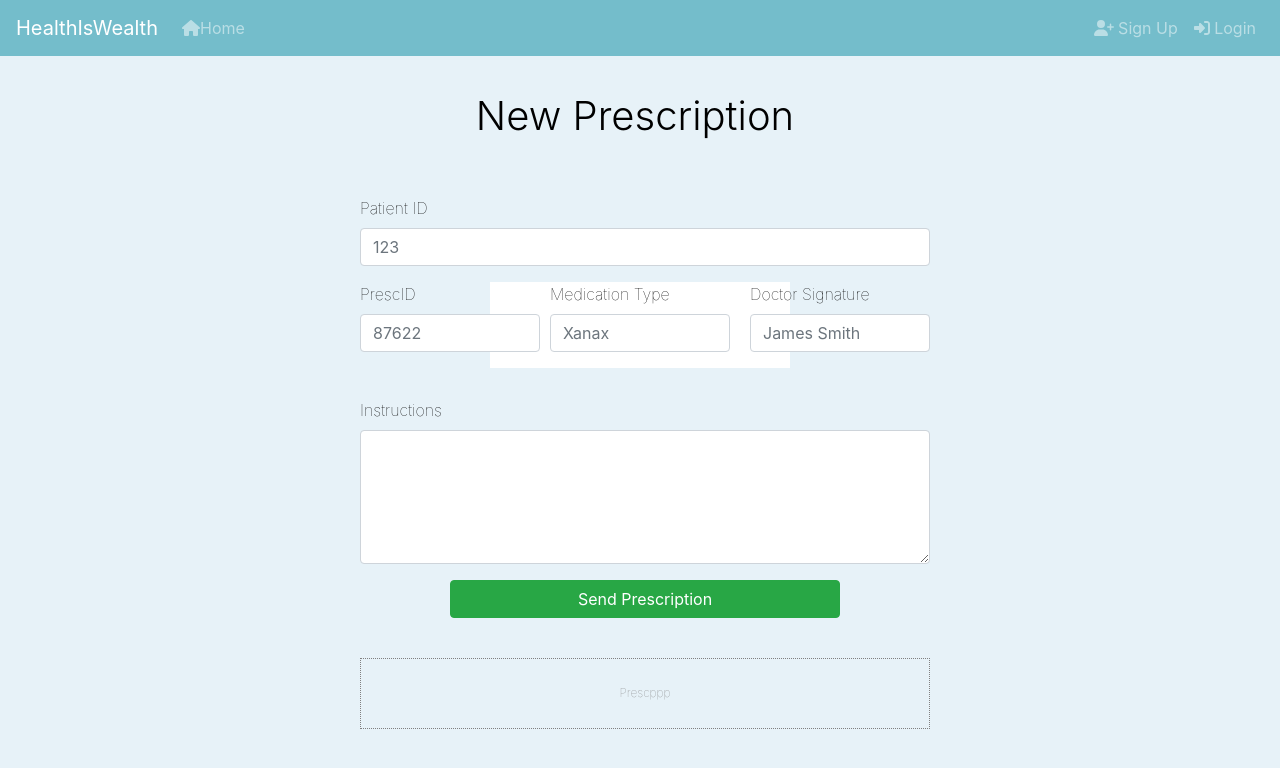
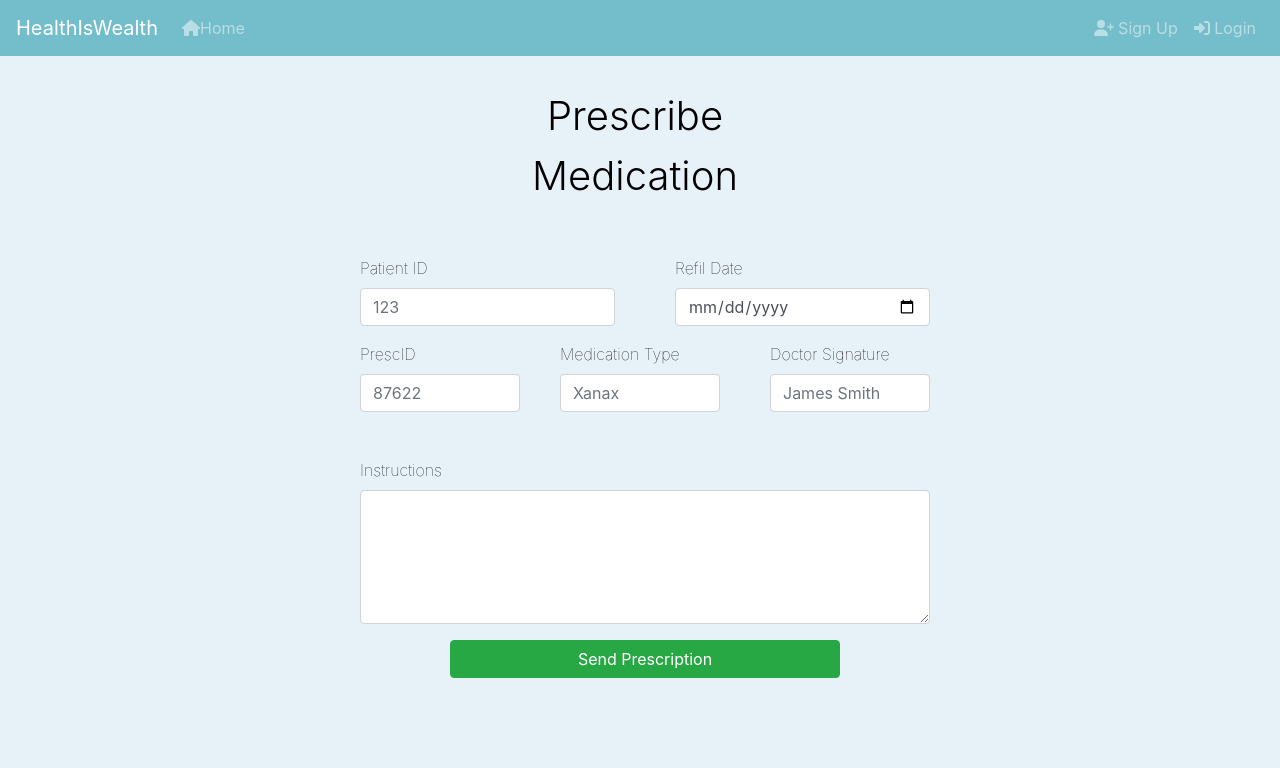
Before and after one commit to alex-varga14/Hospital-Interface-Web-Application, a Vue app in the folder frontend-vue2/: page /new-prescription in a window 1280 px wide. Shown: the top 768 px of the page. Built offline with nearby package versions, Linux system fonts and the light colour scheme.

Commit message:
appointments model update

```diff
--- a/frontend-vue2/src/views/Appointments.vue
+++ b/frontend-vue2/src/views/Appointments.vue
@@ -1,21 +1,15 @@
 
 <template>
   <div id="doctorApproveAppointment" class="page-container">
-     <!-- <router-link to="/admin">
-            <div id="AdminHome" class="admin-home-button card button-like card-1 text-center">Admin Home
-            </div>
-      </router-link> -->
-        <div class="title text-center">
+    <div class="container">
+      <div class="title text-center">
           Approve Appointments
-        </div>
-        <div>
-          <div class="col-md-8" >
-          </div>
       </div>
-    <div class="approve-info-box text-center">
-      <p> Doctors are able to approve or deny requested appointments </p>
+      <div class="approve-info-box text-center">
+        <p> Doctors are able to approve or deny requested appointments </p>
+      </div>
     </div>
-
+    <div class="container">
       <!-- <table class="table" id="formtable">
       <thead>
         <tr id="header">
@@ -45,92 +39,87 @@
 
       </tbody>
     </table> -->
+    </div>
   </div>
 </template>
 
 <script>
-//import CourseDataService from "../services/CourseDataService";
+import AppointmentDataService from "../services/appointment.service";
+
 export default {
 name: "doctorApproveAppointment",
-// data() {
-//   return {
-//       courses: [],
-//       aggregatecourses:[],
-//       currentCourse: null,
-//       currentIndex: -1,
-//       title: "",
-//       componentKey: 0
-//     };
-//   },
-//   methods: {
-//   approve(id){
-//         window.alert("Course Review Approved!");
-//         CourseDataService.approveSuggested(id)
-//           .then( response => {
-//             if(response){
-//               this.retrieveCourses()
-//               this.retrieveSuggestedCourses();
-//               this.$delete(this.aggregatecourses, id);
-//             }
+data() {
+  return {
+      appointments: [],
+    };
+  },
+  methods: {
+  approve(id){
+        window.alert("Course Review Approved!");
+        AppointmentDataService.approveSuggested(id)
+          .then( response => {
+            if(response){
+              this.retrieveCourses()
+              this.retrieveSuggestedCourses();
+              this.$delete(this.aggregatecourses, id);
+            }
 
-//           })
-//           .catch( e => {
-//              console.log(e);
-//           });
+          })
+          .catch( e => {
+             console.log(e);
+          });
+    },
+   deny(id){
+      window.alert("Course Review Denied!");
+      CourseDataService.delete(id)
+          .then( response => {
+            if(response){
+              this.retrieveCourses();
+              this.retrieveSuggestedCourses();
+              this.$delete(this.aggregatecourses, id);
+            }
+          })
+          .catch( e => {
+             console.log(e);
+          });
 
-//         // this.refresh();
-//         // this.$forceUpdate();
-//     },
-//    deny(id){
-//       window.alert("Course Review Denied!");
-//       CourseDataService.delete(id)
-//           .then( response => {
-//             if(response){
-//               this.retrieveCourses();
-//               this.retrieveSuggestedCourses();
-//               this.$delete(this.aggregatecourses, id);
-//             }
-//           })
-//           .catch( e => {
-//              console.log(e);
-//           });
+      // this.refresh();
+      // this.$forceUpdate();
+    },
+    retrieveCourses() {
+      CourseDataService.getAll()
+        .then(response => {
+          this.courses = response.data;
+          console.log(response.data);
+        })
+        .catch(e => {
+          console.log(e);
+        });
+    },
+    retrieveSuggestedCourses(){
+      CourseDataService.getSuggested()
+      .then(response => {
+        this.aggregatecourses= response.data;
+        console.log(response.data);
+      })
+      .catch(e => {
+          console.log(e);
+        });
+    },
+    refresh(){
+      this.componentKey +=1;
+    }
+  },
 
-//       // this.refresh();
-//       // this.$forceUpdate();
-//     },
-//     retrieveCourses() {
-//       CourseDataService.getAll()
-//         .then(response => {
-//           this.courses = response.data;
-//           console.log(response.data);
-//         })
-//         .catch(e => {
-//           console.log(e);
-//         });
-//     },
-//     retrieveSuggestedCourses(){
-//       CourseDataService.getSuggested()
-//       .then(response => {
-//         this.aggregatecourses= response.data;
-//         console.log(response.data);
-//       })
-//       .catch(e => {
-//           console.log(e);
-//         });
-//     },
-//     refresh(){
-//       this.componentKey +=1;
-//     }
-//   },
-
-//   mounted() {
-//     this.retrieveCourses();
-//     this.retrieveSuggestedCourses();
-//   }
+  mounted() {
+    this.retrieveCourses();
+    this.retrieveSuggestedCourses();
+  }
 };
 </script>
 
 <style>
+
 .title{
   font-weight: 300;
   font-size: 40px;
@@ -142,38 +131,6 @@ name: "doctorApproveAppointment",
   margin-top: 30px;
   margin-right: -30px;
   margin-left: -30px;
-}
-
-#AdminHome{
-  width: 50%;
-}
-
-#AdminHome:hover{
-  border-radius: 5px;
-  color: white;
-  background: #0e6e58;
-  transition: 500ms;
-}
-
-.admin-home-button{
-  width: 10%;
-  text-decoration: none;
-  margin-left: 310px;
-}
-
-#inline1{
-  border: 1px dotted grey;
-  border-radius: 15px;
-  width: 40%;
-  background-color:white;
-  display:flex;
-  margin-left: 375px;
-  padding-top: 20px;
-  padding-left: 20px;
-  padding-right: 20px;
-  padding-bottom: 10px;
-  margin-bottom: 30px;
-  color: black;
 }
 
 .approve-info-box{
--- a/frontend-vue2/src/views/BookAppointment.vue
+++ b/frontend-vue2/src/views/BookAppointment.vue
@@ -88,7 +88,8 @@ export default {
         apptDate: "",
         bloodPressure: null,
         temperature: null,
-        patientID: null
+        patientID: null,
+        requested: null
       },
       submitted: false
     };
@@ -105,9 +106,8 @@ export default {
         apptDate: this.appointment.apptDate,
         bloodPressure: 80,
         temperature: 37,
-        patientID: 1
-        // ,
-        // Suggested: true
+        patientID: 1,
+        requested: true
       };
 
       if (this.appointment.summary == undefined || this.appointment.apptDate == undefined) {
--- a/frontend-vue2/src/views/WritePrescription.vue
+++ b/frontend-vue2/src/views/WritePrescription.vue
@@ -2,24 +2,38 @@
 <div id="writePresc" class="submit-form whole-page">
   <div v-if="!submitted">
     <div class="title-big text-center">
-      New Prescription
+        Prescribe Medication
     </div>
-<!--       COURSE TITLE       -->
-      <div class="form-group title-container">
+    <div class="row">
+<!--       Patient ID       -->
+      <div class="col form-group patientID-container">
         <label for="pID">Patient ID</label>
         <input
           type="text"
-          onkeydown="return /[a-z ]/i.test(event.key)"
+          oninput="this.value = this.value.replace(/[^0-9.]/g, '').replace(/(\..*)\./g, '$1');"
           class="form-control"
           id="pID"
           required
+          v-model="prescription.patientID"
           name="pID"
           placeholder="123"
         />
       </div>
-    <div id="inline3">
-<!--         FACULTY         -->
-        <div class="form-group faculty-container">
+      <div class="col form-label refildate-container">
+        <label for="refilDate">Refil Date</label>
+        <input
+          type="Date"
+          class="form-control"
+          id="refilDate"
+          required
+          v-model="prescription.refilDate"
+          name="refilDate"
+        />
+      </div>
+    </div>
+    <div class="row">
+<!--         Prescription ID         -->
+        <div class="col form-group prescID-container">
           <label for="prescID">PrescID</label>
           <input
             type="text"
@@ -31,8 +45,8 @@
             placeholder="87622"
           />
         </div>
-<!--        COURSE CODE         -->
-        <div class="form-group coursecode-container">
+<!--        Medications         -->
+        <div class="col form-group medications-container">
           <label for="medications">Medication Type</label>
           <input
             type="text"
@@ -45,8 +59,8 @@
             placeholder="Xanax"
           />
         </div>
-<!--        COURSE NUMBER          -->
-        <div class="form-group courseno-container">
+<!--        Doctor Signature          -->
+        <div class="col form-group sig-container">
           <label for="sig">Doctor Signature</label>
           <input
             type="text"
@@ -59,7 +73,7 @@
         </div>
       </div>
 <!--      COURSE DESCRIPTION          -->
-      <div class="form-group desc-container">
+      <div class="form-group instructions-container">
         <label for="instructions">Instructions</label>
         <textarea
           class="form-control"
@@ -72,18 +86,10 @@
       </div>
 <!--           SUBMIT BUTTON          -->
        <button @click="savePrescription" class="btn btn-success submit-btn text-center">Send Prescription</button>
-<!--            MESSAGE               -->
-      <div class="message">
-        <p class="text-center">Prescppp</p>
-      </div>
     </div>
 <!--            SUBMITTED            -->
     <div v-else>
       <h4 class ="title-big text-center">Prescription Submitted!</h4>
-      <div class ="message">
-        <p class="text-center"> PPPPPPP
-        </p>
-      </div>
       <button class="btn btn-success submit-btn text-center" @click="newPrescription">Write Another Prescription</button>
     </div>
   </div>
@@ -113,15 +119,13 @@ export default {
       this.prescription = {};
     },
     savePrescription() {
-      console.log("SAVING Prescription...");
       var data = {
-        prescID: 123,
+        prescID: this.prescription.prescID,
         instructions: this.prescription.instructions,
-        refilDate: "07-07-2022",
+        refilDate: this.prescription.refilDate,
         medications: this.prescription.medications,
-        patientID: 1
+        patientID: this.prescription.patientID
       };
-      console.log("SAVING Prescription1...");
       if ( this.prescription.instructions == undefined || this.prescription.medications == undefined ) {
         alert("All fields must be filled out to write a new prescription.");
         this.newPrescription();
@@ -151,12 +155,14 @@ input::-webkit-inner-spin-button {
   -webkit-appearance: none;
   margin: 0;
 }
+
 .whole-page {
   font-weight: 50;
   color: black;
 }
+
 .title-big {
-  font-weight: 300;
+  font-weight: bold;
   font-size: 40px;
   line-height: 60px;
   color: #000000;
@@ -166,54 +172,45 @@ input::-webkit-inner-spin-button {
   margin-top: 30px;
   margin-left: -50px;
 }
-.title-container {
-  margin-left: -130px;
-  margin-right: -140px;
-  margin-bottom: 30px;
-}
-#inline3{
-  width:100%;
-  height:auto;
-  background-color:white;
-  display:flex;
-  margin-bottom: 15px;
-}
-.faculty-container {
+
+.patientID-container {
   margin-left: -130px;
   margin-right: 10px;
 }
-.coursecode-container {
+
+.refildate-container {
+  margin-left: 20px;
+  margin-right: -140px;
+}
+
+.prescID-container {
+  margin-left: -130px;
+  margin-right: 10px;
+}
+
+.medications-container {
   margin-left: 0px;
   margin-right: 0px;
 }
-.courseno-container {
+
+.sig-container {
   margin-left: 20px;
   margin-right: -140px;
 }
-.desc-container {
+
+.instructions-container {
   margin-top: 30px;
   margin-bottom: 40px;
   margin-left: -130px;
   margin-right: -140px;
 }
+
 .submit-btn {
   width: 130%;
   margin-left: -40px;
   margin-right: 20px;
 }
-.message{
-  font-size: 12px;
-  color: grey;
-  padding-top: 25px;
-  padding-bottom: 10px;
-  padding-left: 10px;
-  padding-right: 10px;
-  margin-top: 40px;
-  margin-bottom: 40px;
-  margin-left: -130px;
-  margin-right: -140px;
-  border: 1px dotted grey;
-}
+
 .submit-form {
   max-width: 300px;
   margin: auto;
```
Also changed, not shown: 2 other files (tests, documents, lock files or other folders).
